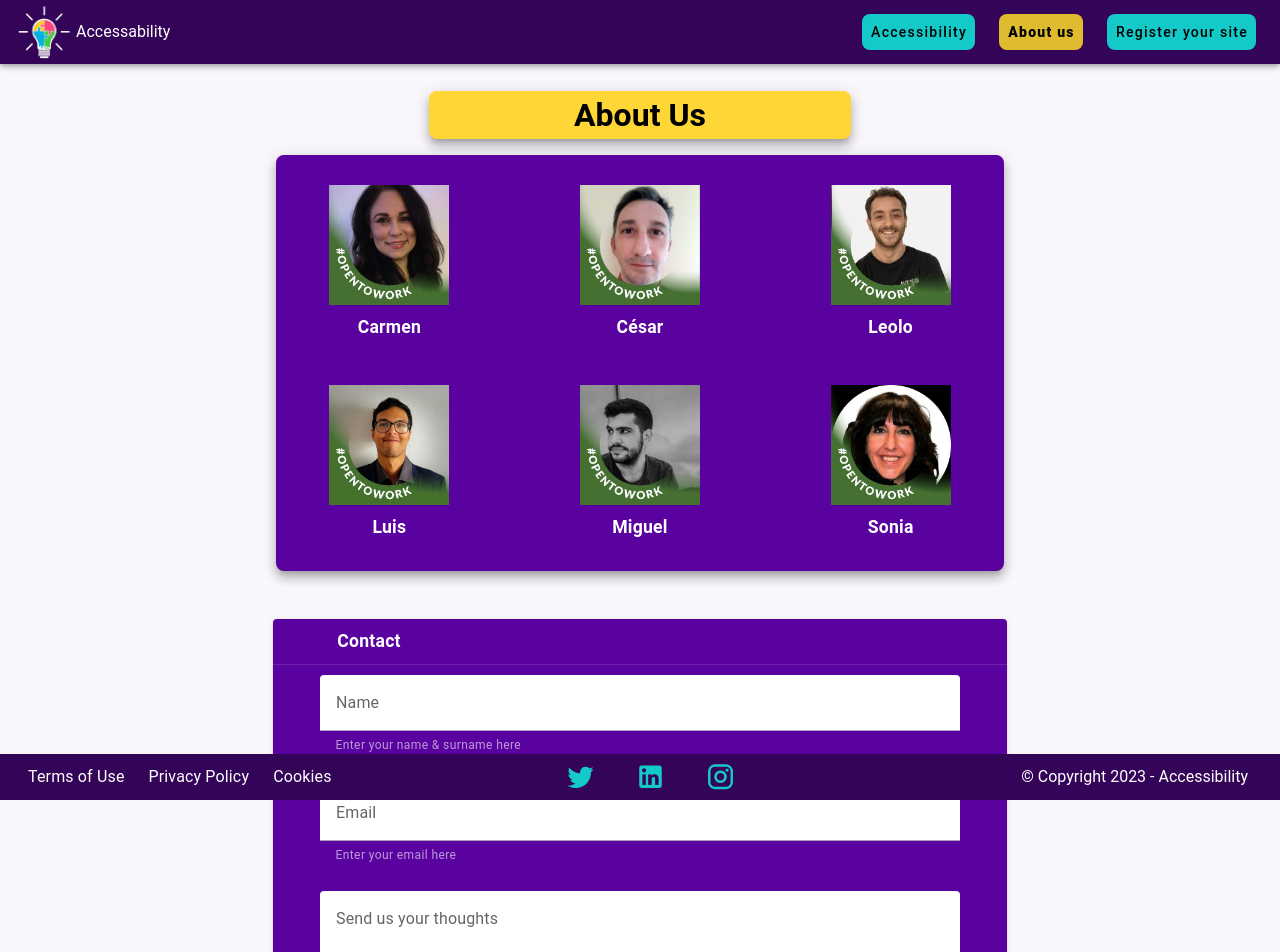
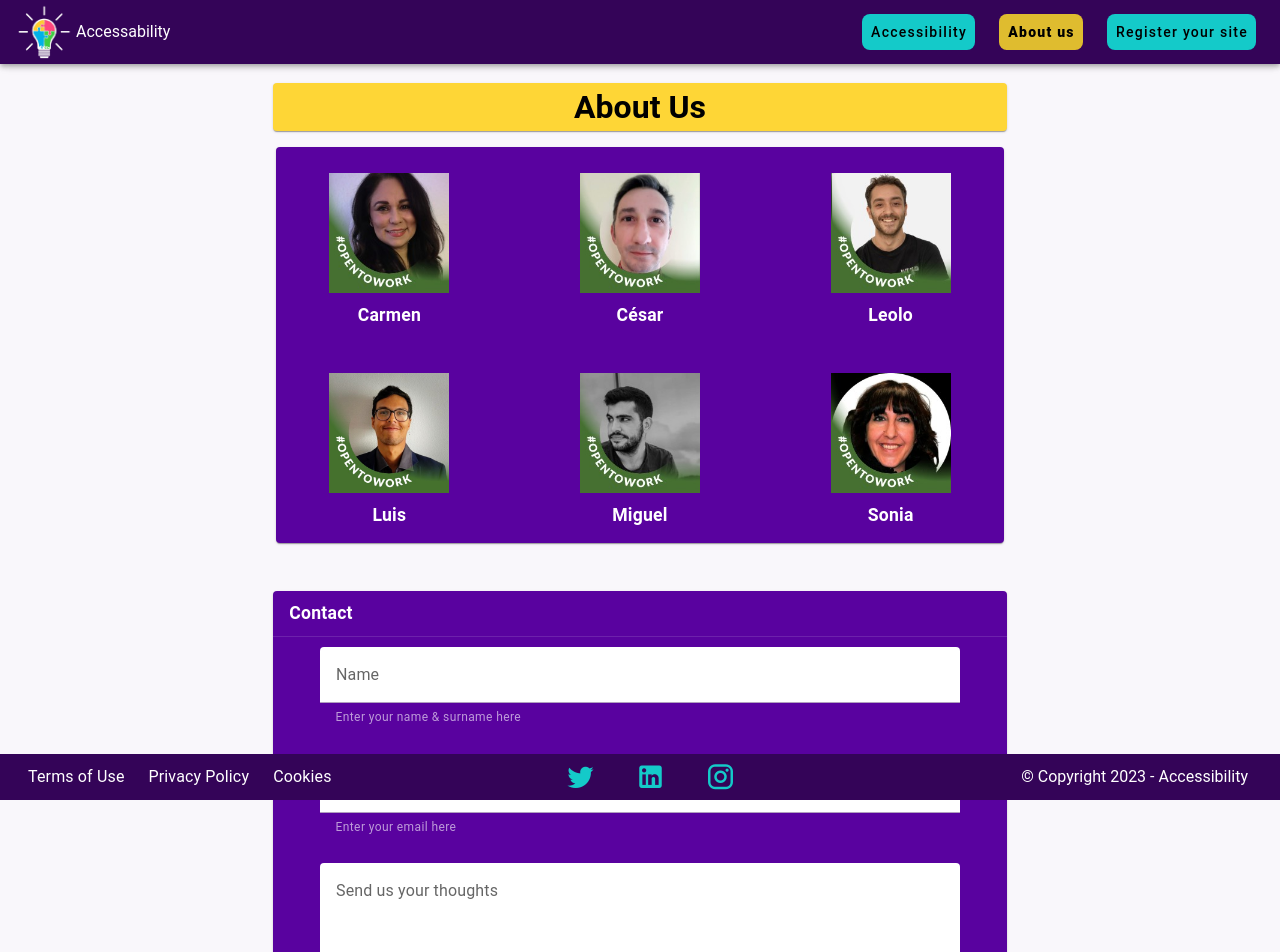
Before and after one commit to luisalvarez246/accessability, a Vue app in the folder frontend/: page /about-us in a window 1280 px wide. Shown: the top 952 px of the page. Built offline with nearby package versions, Linux system fonts and the light colour scheme.

Commit message:
added v-container, v-row, v-col and v-card to h1

```diff
--- a/frontend/src/views/AboutUsView.vue
+++ b/frontend/src/views/AboutUsView.vue
@@ -1,15 +1,19 @@
 <template>
   <v-container>
-      <v-container>
-        <v-sheet class="mt-2 mx-auto" max-width="33dvw" color="searchbtn" rounded="lg" elevation="8">
+    <v-container fluid class="title">
+      <v-row justify="center" class="mx-auto">
+        <v-col cols="12" xs="12" sm="12" md="12" lg="8" xl="8">
+          <v-card color="searchbtn" max-width="1140">
             <h1 class="text-center">
               About Us
             </h1>
-        </v-sheet>
-        <v-container>
+          </v-card>
+        </v-col>
+      </v-row>
+      <v-container fluid class="team_members">
         <v-row justify="center">
-            <v-col cols="12" xs="12" sm="12" md="12" lg="8">
-              <v-card color="cardbackground1" max-width="1140" elevation="8" rounded="lg" class="py-5">
+          <v-col cols="12" xs="12" sm="12" md="12" lg="8" xl="8">
+            <v-card color="cardbackground1" class="pt-4 pb-1">
               <v-row>
                 <v-col v-for="author in authors" :key="author.id" cols="6" sm="4" lg="4">
                   <v-card-item class="text-center justify-center align-center" color="cardbackground1">
@@ -23,25 +27,25 @@
         </v-row>
       </v-container>
     </v-container>
-      <v-container>
+    <v-container fluid class="contact_form">
       <v-row justify="center" class="mx-auto">
-          <v-col cols="12" xs="12" sm="12" md="12" lg="8">
-            <v-card color="cardbackground1" max-width="1140" elevation="2">
-              <v-card-title class="pl-16">
+        <v-col cols="12" xs="12" sm="12" md="12" lg="8" xl="8">
+          <v-card color="cardbackground1">
+            <v-card-title>
               Contact
             </v-card-title>
             <v-divider></v-divider>
             <v-card-item>
               <v-form role="form">
                 <v-row>
-                    <v-col cols="11" class="mx-auto">
-                      <v-text-field label="Name" id="input-9" bg-color="white" color="navbar" base-color="navbar"
-                        clearable :rules="[rules.required]" hint="Enter your name & surname here" persistent-hint
-                        type="input" :role="'textbox'"></v-text-field>
+                  <v-col cols="12" xs="11" sm="11" class="mx-auto">
+                    <v-text-field label="Name" id="input-9" bg-color="white" color="navbar" base-color="navbar" clearable
+                      :rules="[rules.required]" hint="Enter your name & surname here" persistent-hint type="input"
+                      :role="'textbox'"></v-text-field>
                   </v-col>
                 </v-row>
                 <v-row>
-                    <v-col cols="11" class="mt-2 mx-auto">
+                  <v-col cols="12" xs="11" sm="11" class="mt-2 mx-auto">
                     <v-text-field label="Email" id="input-11" bg-color="white" color="navbar" base-color="navbar"
                       clearable :rules="[rules.required]" hint="Enter your email here" persistent-hint type="input"
                       :role="'textbox'"></v-text-field>
@@ -49,7 +53,7 @@
                 </v-row>
               </v-form>
               <v-row>
-                  <v-col cols="11" class="mt-4 mx-auto">
+                <v-col cols="12" xs="11" sm="11" class="mt-4 mx-auto">
                   <v-textarea id="send-us-your-thoughts" name="send-us-your-thoughts" type="text"
                     label="Send us your thoughts" auto-grow bg-color="white"></v-textarea>
                 </v-col>
```
Lines whose indentation alone changed are shown as unchanged.
